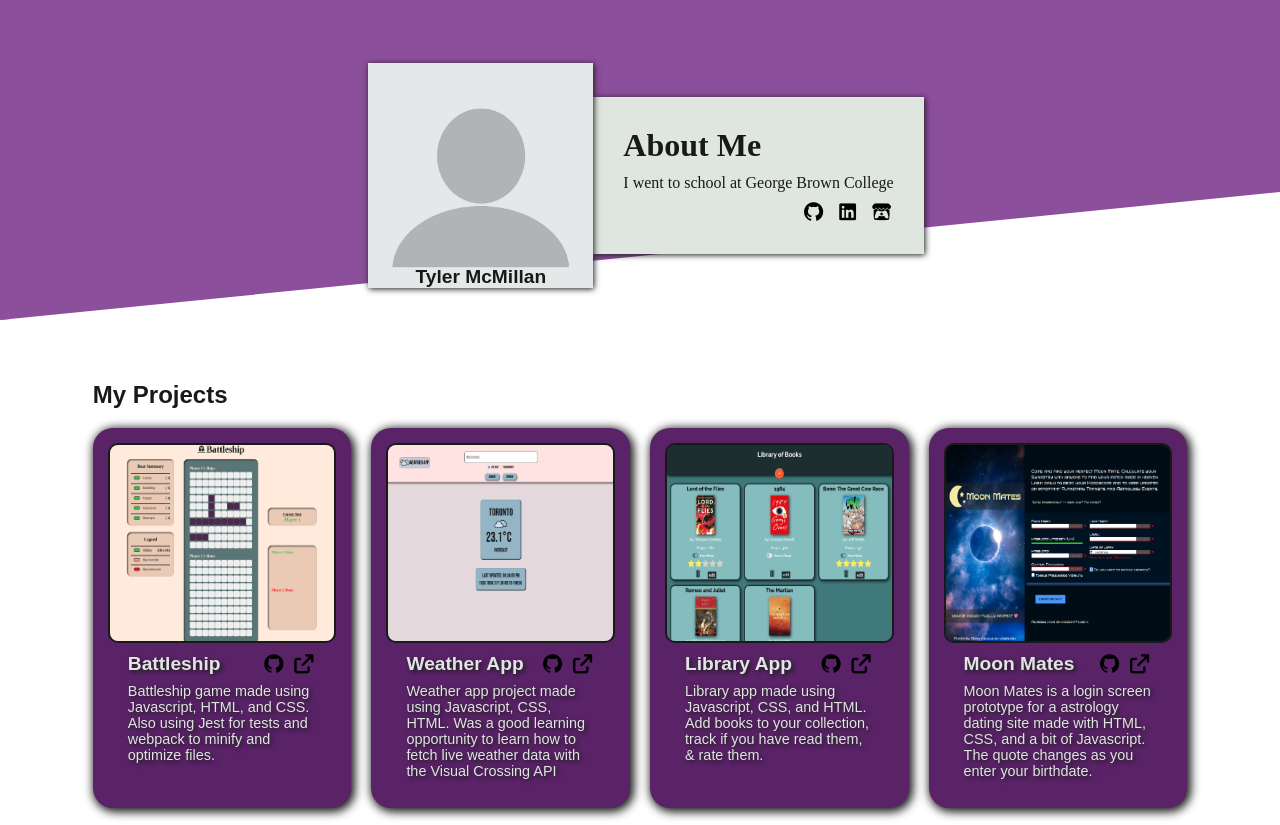
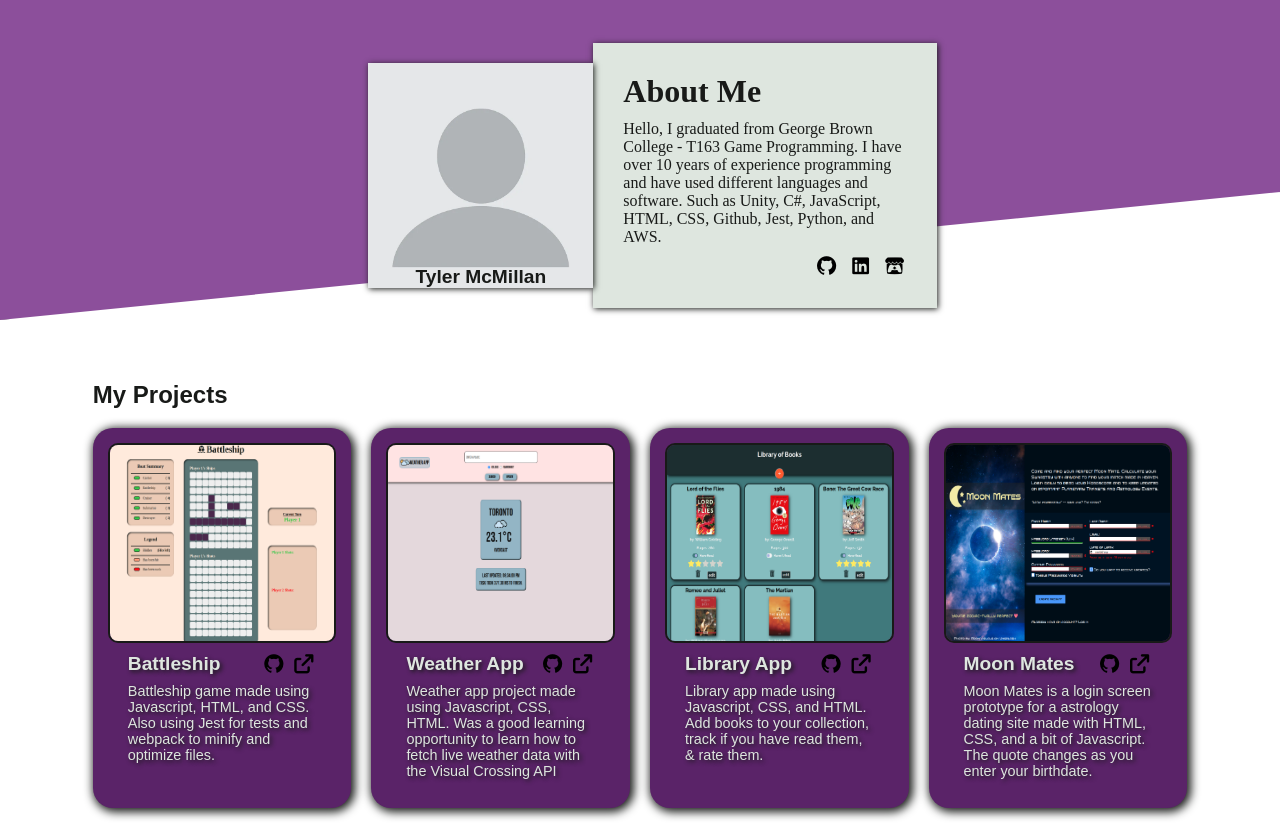
Before and after one commit to mcmityler/homepage-portfolio, a website built with webpack: page src/template.html in a window 1280 px wide. Built offline with nearby package versions, Linux system fonts and the light colour scheme.

Commit message:
Add about me section description

```diff
--- a/src/template.html
+++ b/src/template.html
@@ -23,7 +23,12 @@
         </div>
         <div class="about-me-container">
           <h1>About Me</h1>
-          <p class="about-me">I went to school at George Brown College</p>
+          <p class="about-me">
+            Hello, I graduated from George Brown College - T163 Game
+            Programming. I have over 10 years of experience programming and have
+            used different languages and software. Such as Unity, C#,
+            JavaScript, HTML, CSS, Github, Jest, Python, and AWS.
+          </p>
           <div class="about-me-links">
             <div class="button-container">
               <button class="github-btn">
```
